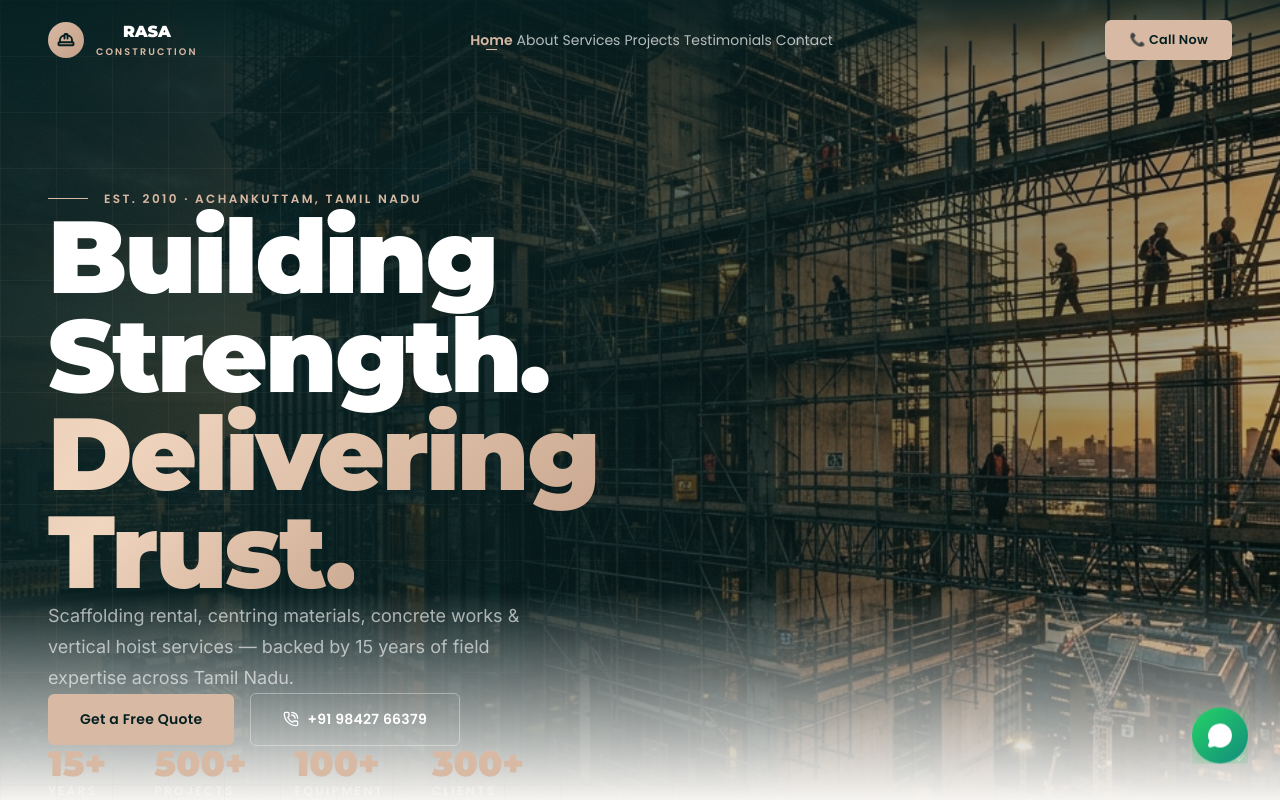
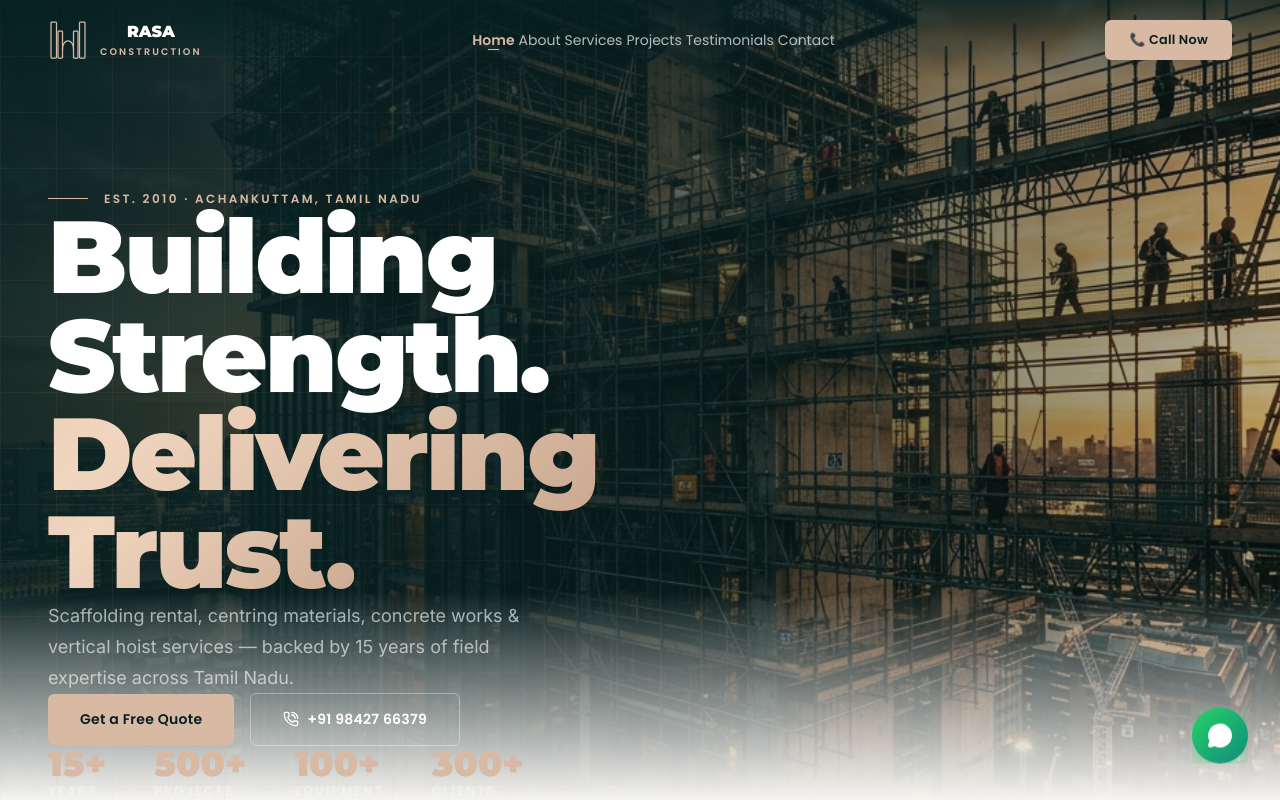
Before and after one commit to PriscillajospinG/Rasa-construction-portfolio, a Next.js app: page / in a window 1280 px wide. Shown: the top 800 px of the page. Built offline with nearby package versions, Linux system fonts and the light colour scheme.

Commit message:
feat: introduce RasaLogo component and redesign footer layout with improved typography and spacing

```diff
--- a/src/components/Footer.tsx
+++ b/src/components/Footer.tsx
@@ -1,15 +1,16 @@
 "use client";
 
 import { motion } from "framer-motion";
-import { HardHat, Phone, Mail, MapPin, Share2, Globe, Link2, Send } from "lucide-react";
+import { Phone, Mail, MapPin, Share2, Globe, Link2, Send } from "lucide-react";
+import RasaLogo from "@/components/RasaLogo";
 
-const quickLinks = [
-  { label: "Home", href: "#home" },
-  { label: "About Us", href: "#about" },
-  { label: "Services", href: "#services" },
-  { label: "Projects", href: "#projects" },
+const navLinks = [
+  { label: "Home",         href: "#home" },
+  { label: "About",        href: "#about" },
+  { label: "Services",     href: "#services" },
+  { label: "Projects",     href: "#projects" },
   { label: "Testimonials", href: "#testimonials" },
-  { label: "Contact", href: "#contact" },
+  { label: "Contact",      href: "#contact" },
 ];
 
 const services = [
@@ -22,168 +23,164 @@ const services = [
 
 const socials = [
   { icon: Share2, href: "#", label: "Facebook" },
-  { icon: Link2, href: "#", label: "Instagram" },
-  { icon: Globe, href: "#", label: "YouTube" },
-  { icon: Send, href: "#", label: "Twitter" },
+  { icon: Link2,  href: "#", label: "Instagram" },
+  { icon: Globe,  href: "#", label: "YouTube" },
+  { icon: Send,   href: "#", label: "Twitter" },
 ];
 
 export default function Footer() {
-  const scrollTo = (href: string) => {
-    const el = document.querySelector(href);
-    if (el) el.scrollIntoView({ behavior: "smooth" });
-  };
+  const go = (href: string) => document.querySelector(href)?.scrollIntoView({ behavior: "smooth" });
 
   return (
     <footer
       className="relative overflow-hidden"
       style={{ background: "linear-gradient(160deg, #030f10 0%, #051f21 100%)" }}
     >
-      {/* Top accent line */}
+      {/* Top accent rule */}
       <div
-        className="w-full h-px"
-        style={{ background: "linear-gradient(90deg, transparent, #D8B9A3, transparent)" }}
+        className="w-full"
+        style={{ height: "1px", background: "linear-gradient(90deg, transparent, rgba(216,185,163,0.4), transparent)" }}
       />
 
-      {/* Main footer content */}
-      <div className="max-w-7xl mx-auto px-6 py-16">
-        <div className="grid sm:grid-cols-2 lg:grid-cols-4 gap-10">
-          {/* Brand */}
-          <div className="lg:col-span-1">
+      <div className="container py-16">
+        <div
+          className="grid gap-12"
+          style={{ gridTemplateColumns: "repeat(12, 1fr)" }}
+        >
+          {/* Brand — 3 cols */}
+          <div style={{ gridColumn: "1 / span 3" }} className="[grid-column:1/-1] sm:[grid-column:1/span_6] lg:[grid-column:1/span_3]">
             <div className="flex items-center gap-3 mb-5">
-              <div
-                className="w-10 h-10 rounded-lg flex items-center justify-center"
-                style={{ background: "linear-gradient(135deg, #D8B9A3, #c4a088)" }}
-              >
-                <HardHat size={20} color="#051f21" strokeWidth={2.5} />
-              </div>
+              <RasaLogo size={44} color="#D8B9A3" />
               <div>
-                <div className="font-montserrat font-black text-white text-lg tracking-tight">RASA</div>
-                <div className="text-[10px] tracking-[0.25em] uppercase font-poppins" style={{ color: "#D8B9A3" }}>
+                <div className="font-montserrat text-white font-black text-lg" style={{ letterSpacing: "-0.01em" }}>
+                  RASA
+                </div>
+                <div className="label-editorial" style={{ color: "#D8B9A3", fontSize: "0.58rem", letterSpacing: "0.25em" }}>
                   Construction
                 </div>
               </div>
             </div>
 
-            <p className="font-inter text-sm leading-relaxed mb-6" style={{ color: "rgba(255,255,255,0.45)" }}>
-              Building strength and delivering trust through premium scaffolding, concrete works, and equipment rental services across Tamil Nadu.
+            <p
+              className="font-inter mb-6"
+              style={{ fontSize: "var(--text-sm)", lineHeight: 1.75, color: "rgba(255,255,255,0.4)" }}
+            >
+              Building strength and delivering trust through premium scaffolding, concrete works, and equipment rental across Tamil Nadu.
             </p>
 
-            {/* Socials */}
-            <div className="flex gap-3">
+            <div className="flex gap-2">
               {socials.map(({ icon: Icon, href, label }) => (
                 <a
                   key={label}
                   href={href}
                   aria-label={label}
-                  className="w-9 h-9 rounded-lg flex items-center justify-center transition-all duration-300 hover:scale-110"
+                  className="w-8 h-8 rounded-lg flex items-center justify-center transition-all duration-200"
                   style={{
-                    background: "rgba(216,185,163,0.1)",
-                    border: "1px solid rgba(216,185,163,0.15)",
-                    color: "rgba(255,255,255,0.6)",
+                    background: "rgba(216,185,163,0.08)",
+                    border: "1px solid rgba(216,185,163,0.12)",
+                    color: "rgba(255,255,255,0.5)",
                   }}
                   onMouseEnter={(e) => {
-                    (e.currentTarget as HTMLElement).style.background = "rgba(216,185,163,0.2)";
                     (e.currentTarget as HTMLElement).style.color = "#D8B9A3";
+                    (e.currentTarget as HTMLElement).style.borderColor = "rgba(216,185,163,0.3)";
                   }}
                   onMouseLeave={(e) => {
-                    (e.currentTarget as HTMLElement).style.background = "rgba(216,185,163,0.1)";
-                    (e.currentTarget as HTMLElement).style.color = "rgba(255,255,255,0.6)";
+                    (e.currentTarget as HTMLElement).style.color = "rgba(255,255,255,0.5)";
+                    (e.currentTarget as HTMLElement).style.borderColor = "rgba(216,185,163,0.12)";
                   }}
                 >
-                  <Icon size={16} />
+                  <Icon size={14} />
                 </a>
               ))}
             </div>
           </div>
 
-          {/* Quick Links */}
-          <div>
-            <h4 className="font-poppins font-semibold text-white text-sm mb-5 tracking-wide">
-              Quick Links
+          {/* Quick Links — 2 cols */}
+          <div style={{ gridColumn: "5 / span 2" }} className="[grid-column:1/-1] sm:[grid-column:7/span_3] lg:[grid-column:5/span_2]">
+            <h4 className="label-editorial mb-5" style={{ color: "rgba(255,255,255,0.5)" }}>
+              Navigation
             </h4>
             <ul className="space-y-3">
-              {quickLinks.map((link) => (
-                <li key={link.label}>
+              {navLinks.map((l) => (
+                <li key={l.label}>
                   <button
-                    onClick={() => scrollTo(link.href)}
-                    className="font-inter text-sm transition-all duration-200 hover:translate-x-1 text-left"
-                    style={{ color: "rgba(255,255,255,0.45)" }}
+                    onClick={() => go(l.href)}
+                    className="font-inter text-sm transition-colors duration-200"
+                    style={{ color: "rgba(255,255,255,0.4)" }}
                     onMouseEnter={(e) => { (e.currentTarget as HTMLElement).style.color = "#D8B9A3"; }}
-                    onMouseLeave={(e) => { (e.currentTarget as HTMLElement).style.color = "rgba(255,255,255,0.45)"; }}
+                    onMouseLeave={(e) => { (e.currentTarget as HTMLElement).style.color = "rgba(255,255,255,0.4)"; }}
                   >
-                    → {link.label}
+                    {l.label}
                   </button>
                 </li>
               ))}
             </ul>
           </div>
 
-          {/* Services */}
-          <div>
-            <h4 className="font-poppins font-semibold text-white text-sm mb-5 tracking-wide">
-              Our Services
+          {/* Services — 2 cols */}
+          <div style={{ gridColumn: "8 / span 2" }} className="[grid-column:1/-1] sm:[grid-column:1/span_6] lg:[grid-column:8/span_2]">
+            <h4 className="label-editorial mb-5" style={{ color: "rgba(255,255,255,0.5)" }}>
+              Services
             </h4>
             <ul className="space-y-3">
               {services.map((s) => (
                 <li key={s}>
-                  <span className="font-inter text-sm" style={{ color: "rgba(255,255,255,0.45)" }}>
-                    {s}
-                  </span>
+                  <span className="font-inter text-sm" style={{ color: "rgba(255,255,255,0.4)" }}>{s}</span>
                 </li>
               ))}
             </ul>
           </div>
 
-          {/* Contact */}
-          <div>
-            <h4 className="font-poppins font-semibold text-white text-sm mb-5 tracking-wide">
-              Contact Info
+          {/* Contact — 3 cols */}
+          <div style={{ gridColumn: "11 / span 2" }} className="[grid-column:1/-1] sm:[grid-column:7/span_6] lg:[grid-column:11/span_2]">
+            <h4 className="label-editorial mb-5" style={{ color: "rgba(255,255,255,0.5)" }}>
+              Contact
             </h4>
             <ul className="space-y-4">
               <li>
-                <a
-                  href="tel:+919842766379"
-                  className="flex items-start gap-3 group"
-                >
-                  <Phone size={15} className="mt-0.5 flex-shrink-0" style={{ color: "#D8B9A3" }} />
+                <a href="tel:+919842766379" className="flex items-start gap-3 group">
+                  <Phone size={14} style={{ color: "#D8B9A3", flexShrink: 0, marginTop: "2px" }} />
                   <div>
-                    <div className="font-inter text-sm group-hover:text-white transition-colors" style={{ color: "rgba(255,255,255,0.6)" }}>
+                    <div className="font-inter text-sm group-hover:text-white transition-colors" style={{ color: "rgba(255,255,255,0.55)", lineHeight: 1.6 }}>
                       +91 98427 66379
                     </div>
-                    <div className="font-inter text-sm group-hover:text-white transition-colors" style={{ color: "rgba(255,255,255,0.6)" }}>
+                    <div className="font-inter text-sm group-hover:text-white transition-colors" style={{ color: "rgba(255,255,255,0.55)" }}>
                       +91 63807 29431
                     </div>
                   </div>
                 </a>
               </li>
               <li>
-                <a
-                  href="mailto:gurusamyrasa@gmail.com"
-                  className="flex items-start gap-3 group"
-                >
-                  <Mail size={15} className="mt-0.5 flex-shrink-0" style={{ color: "#D8B9A3" }} />
-                  <span className="font-inter text-sm group-hover:text-white transition-colors break-all" style={{ color: "rgba(255,255,255,0.6)" }}>
+                <a href="mailto:gurusamyrasa@gmail.com" className="flex items-start gap-3 group">
+                  <Mail size={14} style={{ color: "#D8B9A3", flexShrink: 0, marginTop: "2px" }} />
+                  <span className="font-inter text-sm group-hover:text-white transition-colors break-all" style={{ color: "rgba(255,255,255,0.55)", lineHeight: 1.6 }}>
                     gurusamyrasa@gmail.com
                   </span>
                 </a>
               </li>
               <li>
                 <div className="flex items-start gap-3">
-                  <MapPin size={15} className="mt-0.5 flex-shrink-0" style={{ color: "#D8B9A3" }} />
-                  <span className="font-inter text-sm leading-relaxed" style={{ color: "rgba(255,255,255,0.6)" }}>
-                    Rasa Office, Achankuttam – 627861, Tamil Nadu
+                  <MapPin size={14} style={{ color: "#D8B9A3", flexShrink: 0, marginTop: "2px" }} />
+                  <span className="font-inter text-sm leading-relaxed" style={{ color: "rgba(255,255,255,0.55)" }}>
+                    Rasa Office,<br />Achankuttam – 627861,<br />Tamil Nadu
                   </span>
                 </div>
               </li>
             </ul>
 
-            {/* CTA */}
             <a
               href="https://wa.me/919842766379?text=Hello%20Rasa%20Construction%2C%20I'm%20interested%20in%20your%20services."
               target="_blank"
               rel="noopener noreferrer"
-              className="mt-6 btn-primary inline-flex text-sm py-2.5 px-5"
-              style={{ background: "#25D366" }}
+              className="btn mt-6 inline-flex text-sm"
+              style={{
+                background: "#25D366",
+                color: "white",
+                padding: "0.6rem 1.25rem",
+                borderRadius: "6px",
+                fontFamily: "'Poppins', sans-serif",
+                fontWeight: 600,
+              }}
             >
               💬 WhatsApp Us
             </a>
@@ -193,16 +190,15 @@ export default function Footer() {
 
       {/* Bottom bar */}
       <div
-        className="border-t py-6"
-        style={{ borderColor: "rgba(255,255,255,0.06)" }}
+        className="border-t"
+        style={{ borderColor: "rgba(255,255,255,0.05)" }}
       >
-        <div className="max-w-7xl mx-auto px-6 flex flex-col sm:flex-row items-center justify-between gap-4 text-center">
-          <p className="font-inter text-xs" style={{ color: "rgba(255,255,255,0.3)" }}>
-            © {new Date().getFullYear()} Rasa Construction. All rights reserved. | Owner: Gurusamy A
-          </p>
-          <p className="font-inter text-xs" style={{ color: "rgba(255,255,255,0.2)" }}>
-            Achankuttam, Tamil Nadu – 627861
-          </p>
+        <div
+          className="container py-5 flex flex-col sm:flex-row items-center justify-between gap-3"
+          style={{ fontSize: "var(--text-xs)", color: "rgba(255,255,255,0.25)", fontFamily: "'Inter', sans-serif" }}
+        >
+          <span>© {new Date().getFullYear()} Rasa Construction. All rights reserved. Owner: Gurusamy A</span>
+          <span>Achankuttam, Tamil Nadu – 627861</span>
         </div>
       </div>
     </footer>
--- a/src/components/Navbar.tsx
+++ b/src/components/Navbar.tsx
@@ -2,7 +2,8 @@
 
 import { useState, useEffect } from "react";
 import { motion, AnimatePresence } from "framer-motion";
-import { Menu, X, HardHat } from "lucide-react";
+import { Menu, X } from "lucide-react";
+import RasaLogo from "@/components/RasaLogo";
 
 const navLinks = [
   { label: "Home",         href: "#home" },
@@ -65,13 +66,8 @@ export default function Navbar() {
 
           {/* Logo */}
           <button onClick={() => go("#home")} aria-label="Rasa Construction">
-            <div className="flex items-center gap-3">
-              <div
-                className="w-9 h-9 rounded-lg flex items-center justify-center"
-                style={{ background: "linear-gradient(135deg, #D8B9A3, #c4a088)" }}
-              >
-                <HardHat size={18} color="#051f21" strokeWidth={2.5} />
-              </div>
+            <div className="flex items-center gap-3 group">
+              <RasaLogo size={40} color="#D8B9A3" className="transition-transform duration-300 group-hover:scale-105" />
               <div>
                 <div
                   className="font-montserrat text-white text-base tracking-tight"
--- /dev/null
+++ b/src/components/RasaLogo.tsx
@@ -0,0 +1,41 @@
+// Rasa Construction — Architectural Building Logo
+// Inline SVG for perfect scaling at any size
+
+export default function RasaLogo({
+  size = 48,
+  color = "#D8B9A3",
+  className = "",
+}: {
+  size?: number;
+  color?: string;
+  className?: string;
+}) {
+  return (
+    <svg
+      width={size}
+      height={size}
+      viewBox="0 0 72 80"
+      fill="none"
+      xmlns="http://www.w3.org/2000/svg"
+      className={className}
+      aria-label="Rasa Construction logo"
+    >
+      {/* Left outer tall column */}
+      <rect x="2"  y="4"  width="11" height="72" rx="1.5" stroke={color} strokeWidth="2.5" />
+      {/* Left inner shorter column */}
+      <rect x="16" y="22" width="9"  height="54" rx="1.5" stroke={color} strokeWidth="2.5" />
+      {/* Right inner shorter column */}
+      <rect x="47" y="22" width="9"  height="54" rx="1.5" stroke={color} strokeWidth="2.5" />
+      {/* Right outer tall column */}
+      <rect x="59" y="4"  width="11" height="72" rx="1.5" stroke={color} strokeWidth="2.5" />
+      {/* Arch connecting inner columns — architectural gateway */}
+      <path
+        d="M25 58 C25 36 47 36 47 58"
+        stroke={color}
+        strokeWidth="2.5"
+        strokeLinecap="round"
+        fill="none"
+      />
+    </svg>
+  );
+}
```
